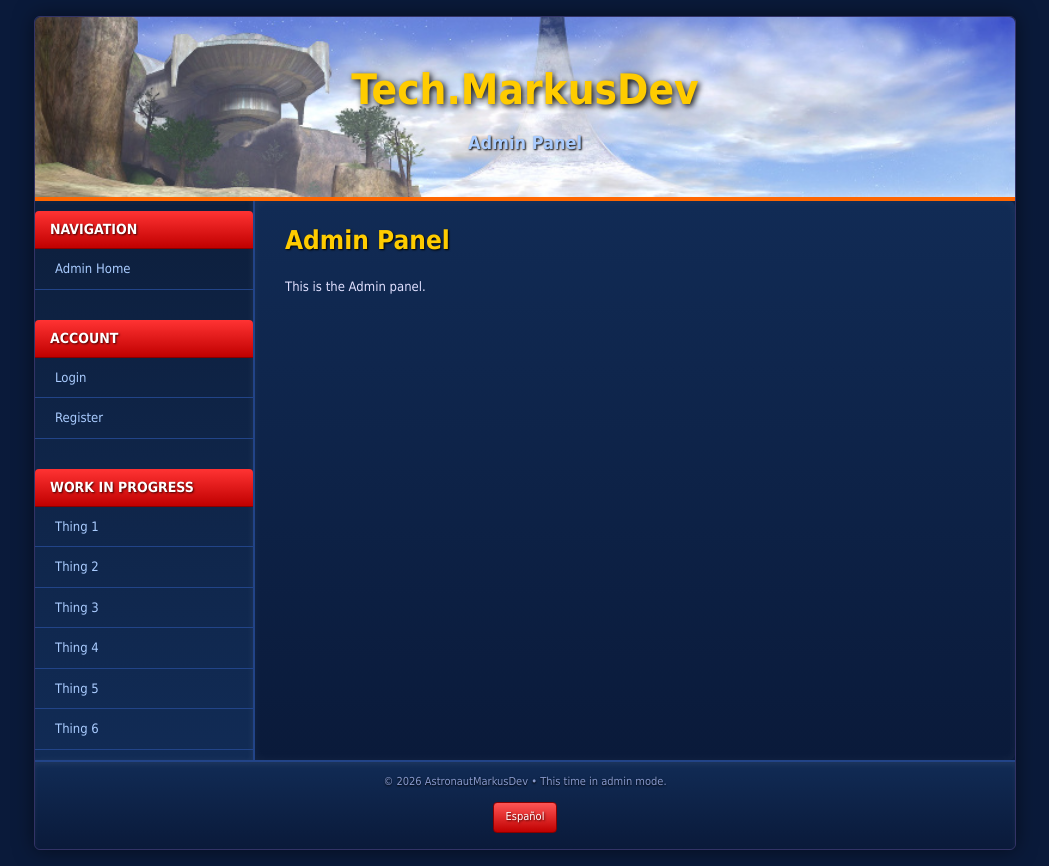
After one commit to AstronautMarkus/tech.astronautmarkus.dev, a Flask app: page /admin/ in a window 1280 px wide. The commit adds this page. Shown: the whole page, without its empty margins (115-1164 px from the left). Run offline with Flask 3, Linux system fonts and the light colour scheme.

Commit message:
feat: add admin panel routes and templates, including navigation link

```diff
--- a/website/app/__init__.py
+++ b/website/app/__init__.py
@@ -113,7 +113,10 @@ def create_app():
 
 	from app.routes.home import home_bp
 	from app.routes.auth import auth_bp
+	from app.routes.admin import admin_bp
+
 	app.register_blueprint(home_bp)
 	app.register_blueprint(auth_bp)
+	app.register_blueprint(admin_bp)
 
 	return app
--- /dev/null
+++ b/website/app/routes/admin/index.py
@@ -0,0 +1,6 @@
+from . import admin_bp
+from flask import render_template
+
+@admin_bp.route('/')
+def admin_index():
+    return render_template('admin/index.html')
--- /dev/null
+++ b/website/app/templates/admin/index.html
@@ -0,0 +1,8 @@
+{% extends "base/admin_base.html" %}
+
+{% block title %}Admin Panel{% endblock %}
+
+{% block content %}
+<h1>Admin Panel</h1>
+<p>This is the Admin panel.</p>
+{% endblock %}
--- /dev/null
+++ b/website/app/templates/base/admin_base.html
@@ -0,0 +1,97 @@
+<!DOCTYPE html>
+<html lang="{{ current_lang if current_lang in ['es', 'en'] else 'en' }}">
+
+<head>
+    <title>{% block title %}{% if current_lang == 'es' %}Inicio{% else %}Home{% endif %}{% endblock %} - Tech.MarkusDev
+    </title>
+    <meta charset="utf-8">
+    <meta http-equiv="X-UA-Compatible" content="IE=edge">
+
+    <link rel="stylesheet" href="{{ url_for('static', filename='css/style.css') }}">
+    {% block header %}{% endblock %}
+</head>
+
+<body>
+
+    <div class="wrapper">
+
+        <div class="header">
+            Tech.MarkusDev<br>
+            {% if current_lang == 'es' %}
+            <small>Panel de Administración</small>
+            {% else %}
+            <small>Admin Panel</small>
+            {% endif %}
+        </div>
+
+        <div class="leftnav">
+            <h3>{% if current_lang == 'es' %}Navegación{% else %}Navigation{% endif %}</h3>
+
+            <ul>
+                <li><a href="{{ url_for('admin.admin_index')}}">{% if current_lang == 'es' %}Inicio Panel{% else %}Admin
+                        Home{% endif
+                        %}</a></li>
+            </ul>
+
+
+            <h3 style="margin-top:30px;">{% if current_lang == 'es' %}Cuenta{% else %}Account{% endif %} {% if
+                current_user.is_authenticated %} <i style="font-size: x-small;">({{ current_user.username }})</i> {%
+                endif %}</h3>
+            <ul>
+                {% if current_user.is_authenticated %}
+                <li>
+                    <form method="POST" action="{{ url_for('auth.logout') }}" class="leftnav-form">
+                        <button type="submit" class="leftnav-link-button">
+                            {% if current_lang == 'es' %}Cerrar sesión{% else %}Logout{% endif %}
+                        </button>
+                    </form>
+                    <a href="{{ url_for('home.index')}}">{% if current_lang == 'es' %}Salir a Inicio{% else %}Exit to
+                        Home{% endif %}</a>
+                </li>
+                {% else %}
+                <li><a href="{{ url_for('auth.login')}}">{% if current_lang == 'es' %}Iniciar sesión{% else %}Login{%
+                        endif %}</a></li>
+                <li><a href="{{ url_for('auth.register')}}">{% if current_lang == 'es' %}Registro{% else %}Register{%
+                        endif %}</a></li>
+                {% endif %}
+            </ul>
+
+            <h3 style="margin-top:30px;">{% if current_lang == 'es' %}Trabajo en Progreso{% else %}Work in Progress{%
+                endif %}
+            </h3>
+            <ul>
+                <li><a href="#">{% if current_lang == 'es' %}Cosa 1{% else %}Thing 1{% endif %}</a></li>
+                <li><a href="#">{% if current_lang == 'es' %}Cosa 2{% else %}Thing 2{% endif %}</a></li>
+                <li><a href="#">{% if current_lang == 'es' %}Cosa 3{% else %}Thing 3{% endif %}</a></li>
+                <li><a href="#">{% if current_lang == 'es' %}Cosa 4{% else %}Thing 4{% endif %}</a></li>
+                <li><a href="#">{% if current_lang == 'es' %}Cosa 5{% else %}Thing 5{% endif %}</a></li>
+                <li><a href="#">{% if current_lang == 'es' %}Cosa 6{% else %}Thing 6{% endif %}</a></li>
+            </ul>
+        </div>
+
+        <div class="content">
+            {% block content %}
+            {% endblock %}
+        </div>
+
+        <div class="footer">
+
+            {% if current_lang == 'es' %}
+            © {{ current_year }} AstronautMarkusDev • Esta vez en modo administrador.
+            {% else %}
+            © {{ current_year }} AstronautMarkusDev • This time in admin mode.
+            {% endif %}
+            <div style="margin-top: 8px;">
+                {% if current_lang == 'es' %}
+                <a href="{{ url_for('set_language', lang_code='en', next=request.path) }}" class="button">English</a>
+                {% else %}
+                <a href="{{ url_for('set_language', lang_code='es', next=request.path) }}" class="button">Español</a>
+                {% endif %}
+            </div>
+        </div>
+
+    </div>
+
+</body>
+
+</html>
--- a/website/app/templates/base/base.html
+++ b/website/app/templates/base/base.html
@@ -65,7 +65,7 @@
                             {% if current_lang == 'es' %}Cerrar sesión{% else %}Logout{% endif %}
                         </button>
                     </form>
-                    <a href="">{% if current_lang == 'es' %}Panel de Administración{% else %}Admin Panel{% endif %}</a>
+                    <a href="{{ url_for('admin.admin_index') }}">{% if current_lang == 'es' %}Panel de Administración{% else %}Admin Panel{% endif %}</a>
                 </li>
                 {% else %}
                 <li><a href="{{ url_for('auth.login')}}">{% if current_lang == 'es' %}Iniciar sesión{% else %}Login{%
```
Also changed, not shown: website/app/models/models.py (+10 -0 lines), website/app/routes/admin/__init__.py (added, +7 -0 lines).
